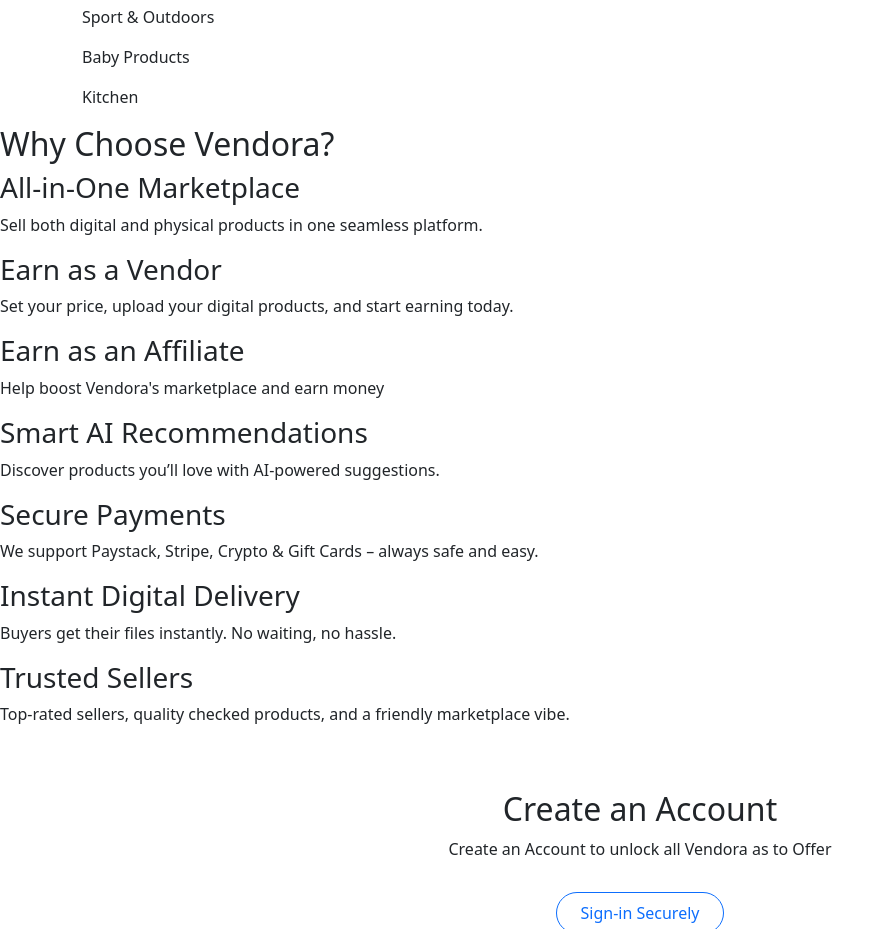
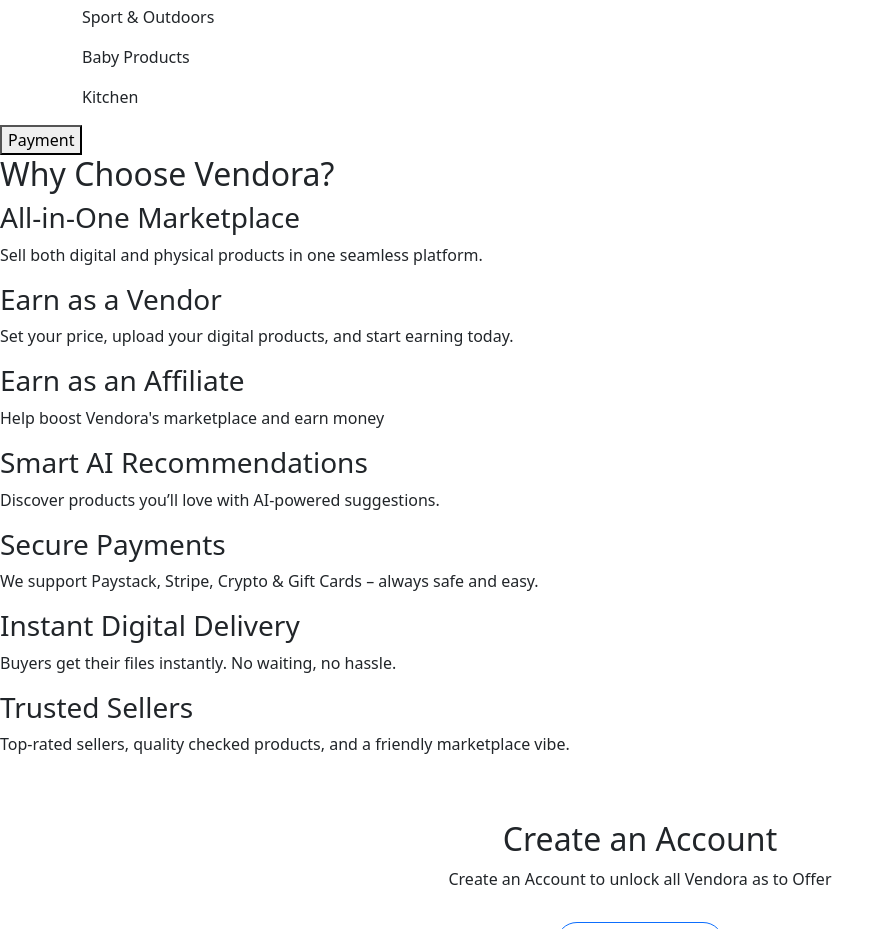
Before and after one commit to CodeXpert247-arc/Vendora-frontend-1, a plain HTML site: page index.html in a window 1280 px wide. Shown: the part 1700-2629 px from the top of the page, without its empty margins (0-895 px from the left). Drawn offline with nearby package versions, Linux system fonts and the light colour scheme.

Commit message:
Update index.html

```diff
--- a/index.html
+++ b/index.html
@@ -130,6 +130,11 @@
             </div>
 
     </section>
+<a href="payment.html">
+            <button>
+                Payment
+            </button>
+        </a>
 
             <div class="section benefits-section">
   <h2>Why Choose Vendora?</h2>
```
